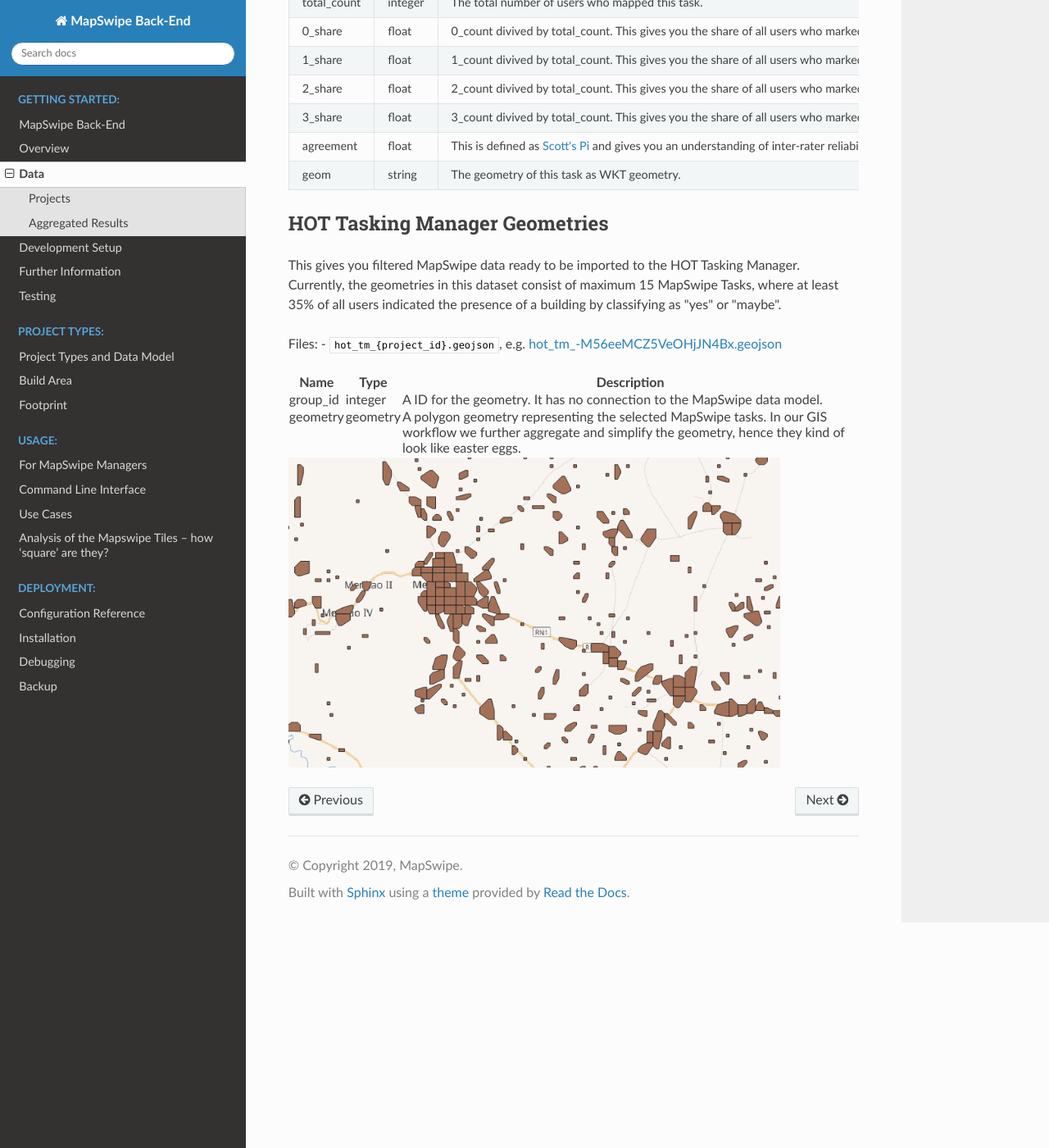
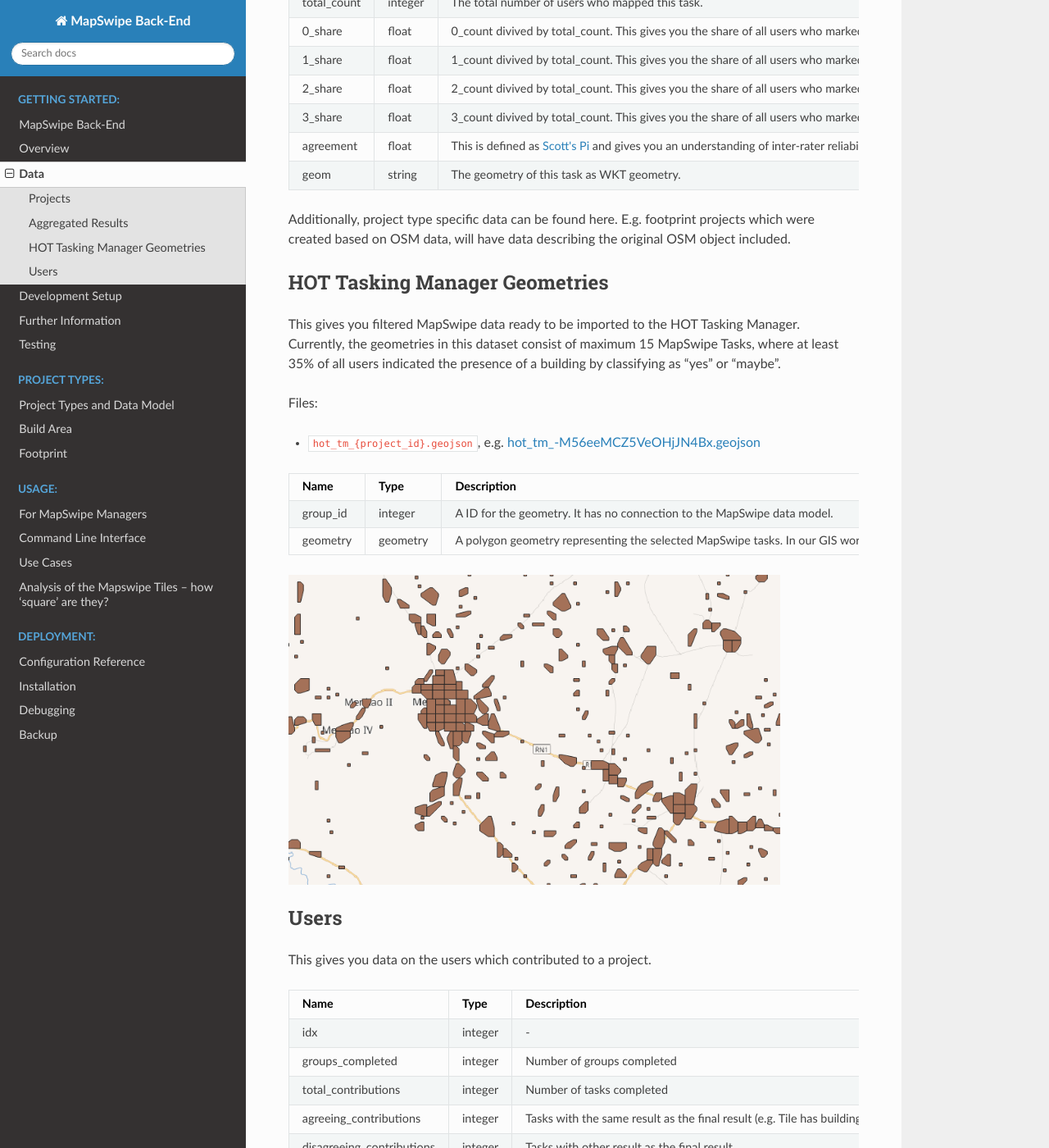
Before and after one commit to mapswipe/python-mapswipe-workers, a Sphinx documentation site: the page built from docs/source/data.md, in a window 1280 px wide and 1400 px high, scrolled down 1729 px. Shown: the whole window at 82% size. Built offline with Sphinx 7.4.7 and the Read the Docs theme 2.0.0, drawn with Linux system fonts in a browser that asks for light colours; some of the changed text lies outside the part shown.

Commit message:
added user specific table and annotation for project_type_specific data

```diff
--- a/docs/source/data.md
+++ b/docs/source/data.md
@@ -53,6 +53,8 @@
 | agreement | float | This is defined as [Scott's Pi](https://en.wikipedia.org/wiki/Scott%27s_Pi) and gives you an understanding of inter-rater reliability. The value is 1.0 if all users agree, e.g. all users classify as "building". If users disagree this value will be lower. |
 | geom | string | The geometry of this task as WKT geometry. |
 
+Additionally, project type specific data can be found here. E.g. footprint projects which were created based on OSM data, will have data describing the original OSM object included.
+
 
 ## HOT Tasking Manager Geometries
 This gives you filtered MapSwipe data ready to be imported to the HOT Tasking Manager. Currently, the geometries in this dataset consist of maximum 15 MapSwipe Tasks, where at least 35% of all users indicated the presence of a building by classifying as "yes" or "maybe".
@@ -66,3 +68,16 @@
 | geometry | geometry | A polygon geometry representing the selected MapSwipe tasks. In our GIS workflow we further aggregate and simplify the geometry, hence they kind of look like easter eggs. |
 
 <img src="_static/img/tasking_manager_geometries_example.png" width="600px">
+
+## Users
+
+This gives you data on the users which contributed to a project.
+
+| Name                      | Type    | Description                                                                                                                                                      |
+|---------------------------|---------|------------------------------------------------------------------------------------------------------------------------------------------------------------------|
+| idx                       | integer | -                                                                                                                                                                |
+| groups_completed          | integer | Number of groups completed                                                                                                                                       |
+| total_contributions       | integer | Number of tasks completed                                                                                                                                        |
+| agreeing_contributions    | integer | Tasks with the same result as the final result (e.g. Tile has buildings).                                                                                        |
+| disagreeing_contributions | integer | Tasks with other result as the final result.                                                                                                                     |
+| simple_agreement_score    | float   | Share of tasks which had the same result as the final result. E.g. 0.8 would mean that the user labeled 80% of the tiles the same way as the majority of voters. |
```
